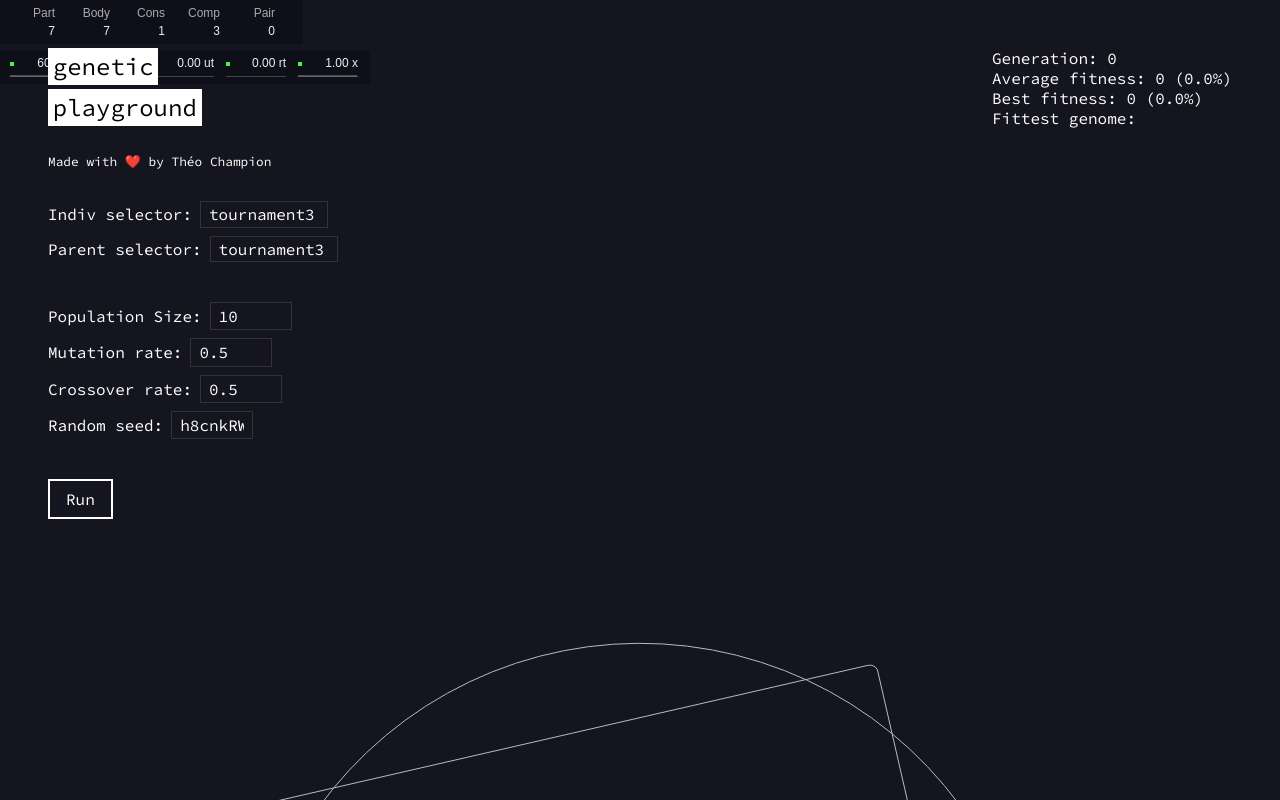
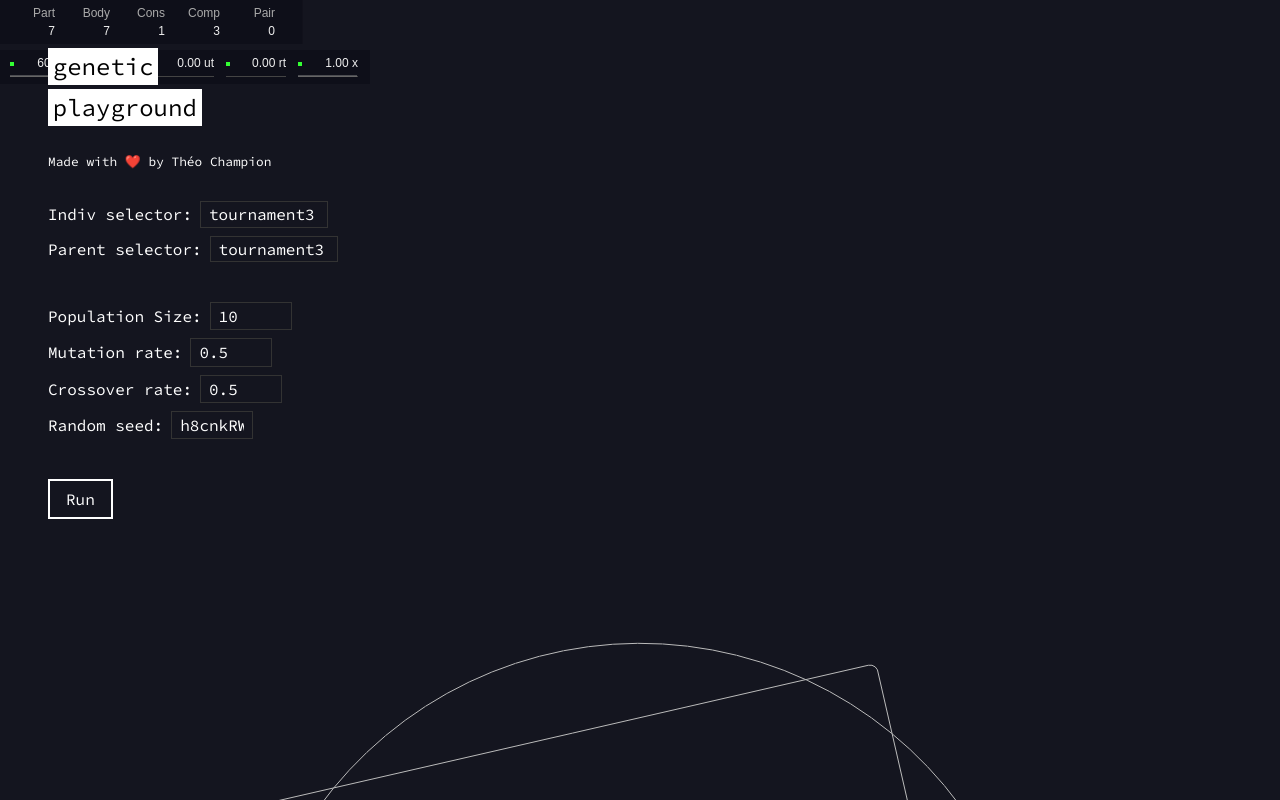
Before and after one commit to tzvc/genetic-playground, a React (Create React App) app: page / in a window 1280 px wide. Built offline with nearby package versions, Linux system fonts and the light colour scheme.

Commit message:
:children_crossing: Show/hide vis on sim running only

```diff
--- a/src/App.js
+++ b/src/App.js
@@ -173,6 +173,7 @@ export default class App extends Component {
 							{this.state.simulationRunning ? "Stop" : "Run"}
 						</Button>
 					</SettingsPanel>
+					{this.state.simulationRunning && (
 						<VisPanel>
 							<StatLine>{`Generation: ${this.state.generation}`}</StatLine>
 							<StatLine>{`Average fitness: ${this.state.average_fitness} (${
@@ -183,6 +184,7 @@ export default class App extends Component {
 							}${this.state.best_fitness_evol.toFixed(1)}%)`}</StatLine>
 							<StatLine>{`Fittest genome:`}</StatLine>
 						</VisPanel>
+					)}
 				</Overlay>
 
 				<SimulatorRenderer engine={this.simulatorEngine.engine} />
```
Lines whose indentation alone changed are shown as unchanged.
